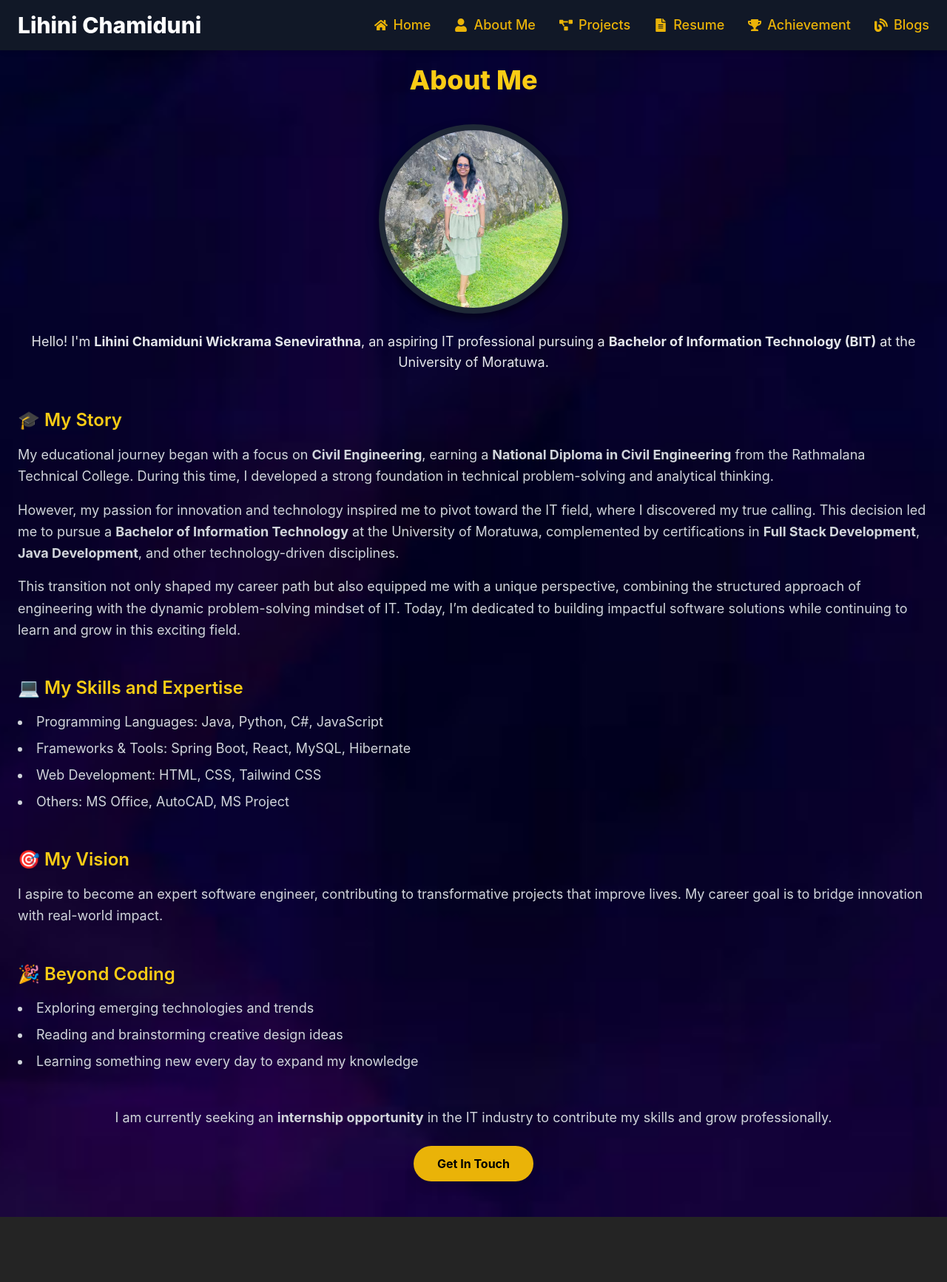
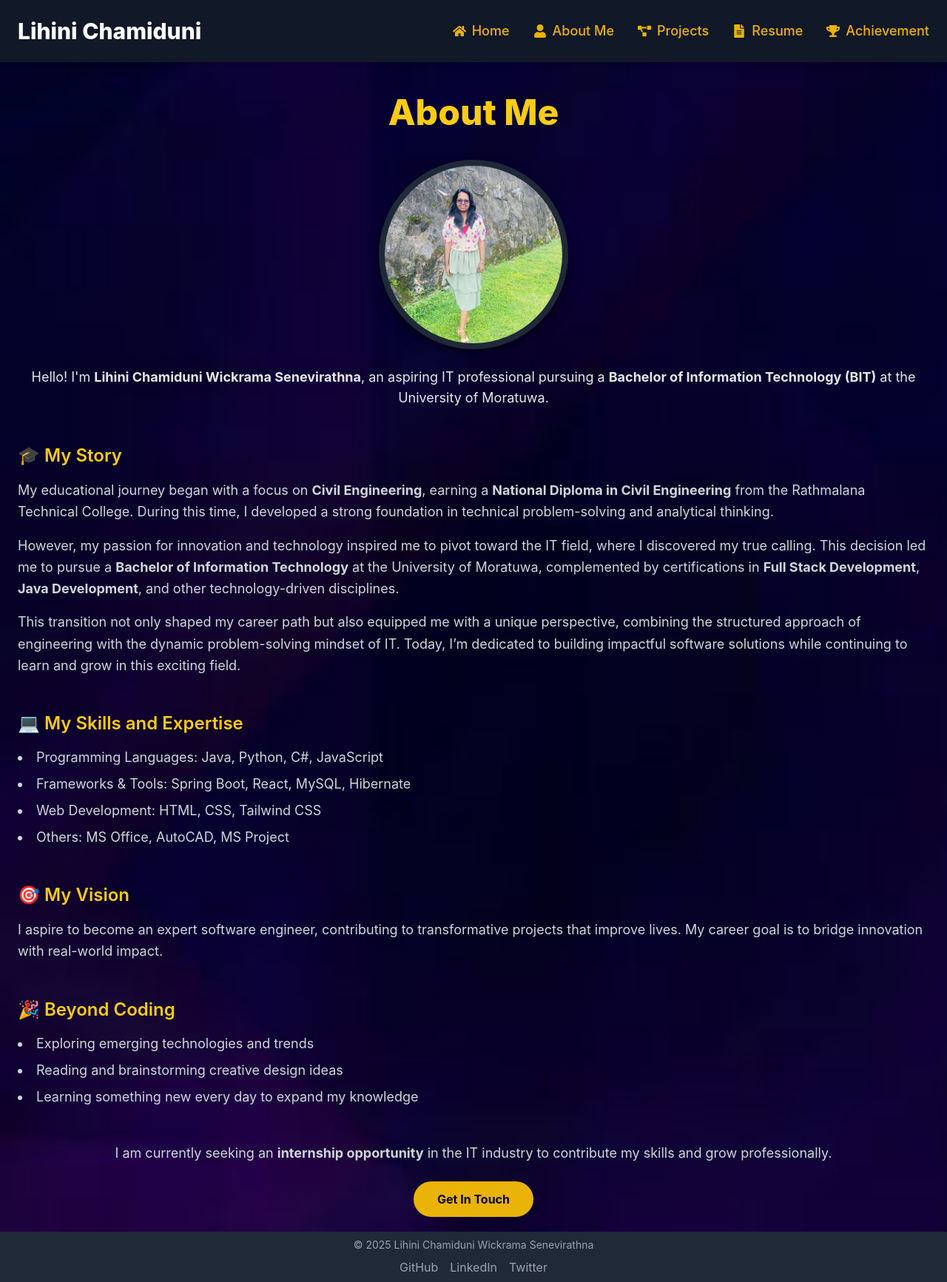
Before and after one commit to lchaminduni/Portfolio, a React (Vite) app: page /portfolio/about in a window 1280 px wide. Shown: the whole page at 74% size. Before the commit the page ends 1645 px from the top, so only its background shows below. Built offline with nearby package versions, Linux system fonts and the light colour scheme.

Commit message:
modify pages

```diff
--- a/src/Components/AboutMe.tsx
+++ b/src/Components/AboutMe.tsx
@@ -2,6 +2,7 @@ import React, { useState } from "react";
 import { motion } from "framer-motion";
 import backgroundImage from "/assets/bground5.jpg";
 import image from "/assets/myphoto.jpg";
+import Footer from "./Footer";
 const AboutMe: React.FC = () => {
   const [showContact, setShowContact] = useState(false);
 
@@ -38,13 +39,13 @@ const AboutMe: React.FC = () => {
 
   return (
     <section
-      className="bg-cover bg-center text-white min-h-screen py-12 mt-10 relative"
-      style={{ backgroundImage: `url(${backgroundImage})` }}
+      className="bg-cover bg-center text-white min-h-screen py-12 mt-8 relative"
+      style={{ backgroundImage: `url(${backgroundImage})`, paddingBottom: "0" }}
     >
       <div className="container mx-auto px-6 relative z-10">
         {/* Title */}
         <motion.h2
-          className="text-4xl font-extrabold text-center text-yellow-400"
+          className="text-5xl mt-12 font-extrabold text-center text-yellow-400"
           variants={sectionVariants}
           initial="hidden"
           animate="visible"
@@ -186,11 +187,11 @@ const AboutMe: React.FC = () => {
           </p>
           <motion.button
             onClick={handleGetInTouch}
-            className="mt-6 bg-yellow-500 text-black font-bold py-3 px-8 rounded-full shadow-lg hover:bg-yellow-600 hover:scale-105 transform transition-transform duration-300"
+            className="mt-6 mb-5 bg-yellow-500 text-black font-bold py-3 px-8 rounded-full shadow-lg hover:bg-yellow-600 hover:scale-105 transform transition-transform duration-300"
             whileHover={{ scale: 1.1 }}
           >
             Get In Touch
-          </motion.button>
+            </motion.button>
 
           {showContact && (
             <motion.div
@@ -205,8 +206,12 @@ const AboutMe: React.FC = () => {
             </motion.div>
           )}
         </motion.div>
+
       </div>
+    {/* Add the Footer at the bottom */}
+    <Footer />
     </section>
+
   );
 };
 
--- a/src/Components/Achievement.tsx
+++ b/src/Components/Achievement.tsx
@@ -10,6 +10,7 @@ import certi6 from "/assets/python2.png";
 import certi7 from "/assets/MSProject.png";
 import certi8 from "/assets/MepQs.png";
 import certi9 from "/assets/CivilQs.png";
+import Footer from "./Footer";
 
 const AboutMe: React.FC = () => {
     const [showContact, setShowContact] = useState(false);
@@ -19,15 +20,15 @@ const AboutMe: React.FC = () => {
 
   return (
     <section
-      className="bg-cover bg-center text-white min-h-screen py-12 mt-10 relative"
+      className="bg-cover bg-center text-white min-h-screen relative pt-6"
       style={{ backgroundImage: `url(${backgroundImage})` }}
     >
 
 
-      <div className="container mx-auto px-6 relative z-10">
+      <div className="container mx-auto px-6 pt-0">
         {/* Title with enhanced fade-in and scaling animation */}
         <motion.h1
-          className="text-5xl md:text-6xl font-bold text-center mb-8 text-yellow-500"
+          className="text-5xl md:text-5xl font-bold text-center mb-8 mt-20 text-yellow-500"
           initial={{ opacity: 0, scale: 0.8, y: 50 }}
           animate={{ opacity: 1, scale: 1, y: 0 }}
           transition={{
@@ -213,7 +214,7 @@ const AboutMe: React.FC = () => {
       </p>
       <motion.button
         onClick={handleGetInTouch}
-        className="inline-block mt-6 bg-yellow-500 text-black text-lg font-semibold py-3 px-8 rounded-full shadow-lg hover:bg-yellow-600"
+        className="inline-block mt-6 mb-4 bg-yellow-500 text-black text-lg font-semibold py-3 px-8 rounded-full shadow-lg hover:bg-yellow-600"
         whileHover={{ scale: 1.1 }}
       >
         Get In Touch
@@ -235,6 +236,8 @@ const AboutMe: React.FC = () => {
       )}
     </motion.div>
       </div>
+      {/* Add the Footer at the bottom */}
+    <Footer />
     </section>
   );
 };
--- /dev/null
+++ b/src/Components/Footer.tsx
@@ -0,0 +1,39 @@
+import React from "react";
+
+const Footer: React.FC = () => {
+  return (
+    <footer className="bg-gray-800 text-white py-2 ">
+      <div className="container mx-auto px-6 text-center">
+        <p className="text-sm text-gray-400">© 2025 Lihini Chamiduni Wickrama Senevirathna</p>
+        <div className="mt-2">
+          <a
+            href="https://github.com/yourgithubprofile"
+            target="_blank"
+            rel="noopener noreferrer"
+            className="text-gray-400 hover:text-yellow-400 mx-2"
+          >
+            GitHub
+          </a>
+          <a
+            href="https://www.linkedin.com/in/yourlinkedinprofile"
+            target="_blank"
+            rel="noopener noreferrer"
+            className="text-gray-400 hover:text-yellow-400 mx-2"
+          >
+            LinkedIn
+          </a>
+          <a
+            href="https://twitter.com/yourtwitterprofile"
+            target="_blank"
+            rel="noopener noreferrer"
+            className="text-gray-400 hover:text-yellow-400 mx-2"
+          >
+            Twitter
+          </a>
+        </div>
+      </div>
+    </footer>
+  );
+};
+
+export default Footer;
--- a/src/Components/Home/Home.tsx
+++ b/src/Components/Home/Home.tsx
@@ -5,6 +5,7 @@ import emailIcon from "/assets/email.png";
 import callIcon from "/assets/callicon2.png";
 import locationIcon from "/assets/location.webp";
 import "animate.css/animate.min.css";
+import Footer from "../Footer";
 const Home: React.FC = () => {
   return (
     <div>
@@ -89,7 +90,8 @@ const Home: React.FC = () => {
     </div>
   </div>
 </section>
-
+{/* Other page content */}
+<Footer />
     </div>
   );
 };
--- a/src/Components/Home/Navbar.tsx
+++ b/src/Components/Home/Navbar.tsx
@@ -7,7 +7,7 @@ const Navbar: React.FC = () => {
 
   return (
     <nav className="bg-gray-900 text-yellow-500 shadow-md fixed top-0 left-0 w-full z-50">
-      <div className="container mx-auto flex items-center justify-between px-6 py-4">
+      <div className="container mx-auto flex items-center justify-between px-6 py-6">
         {/* Logo */}
         <div className="text-3xl font-extrabold flex items-center space-x-2">
           <Link to="/" className="hover:text-yellow-300 transition-all">
@@ -23,7 +23,7 @@ const Navbar: React.FC = () => {
             { name: "Projects", path: "/portfolio/projects", icon: <FaProjectDiagram /> },
             { name: "Resume", path: "/portfolio/resume", icon: <FaFileAlt /> },
             { name: "Achievement", path: "/portfolio/achievement", icon: <FaTrophy /> },
-            { name: "Blogs", path: "/portfolio/blogs", icon: <FaBlog /> },
+            //{ name: "Blogs", path: "/portfolio/blogs", icon: <FaBlog /> },
           ].map((item, index) => (
             <Link
               key={index}
@@ -70,7 +70,7 @@ const Navbar: React.FC = () => {
           { name: "Projects", path: "/portfolio/projects", icon: <FaProjectDiagram /> },
           { name: "Resume", path: "/portfolio/resume", icon: <FaFileAlt /> },
           { name: "Achievement", path: "/portfolio/achievement", icon: <FaTrophy /> },
-          { name: "Blogs", path: "/portfolio/blogs", icon: <FaBlog /> },
+          //{ name: "Blogs", path: "/portfolio/blogs", icon: <FaBlog /> },
         ].map((item, index) => (
           <Link
             key={index}
--- a/src/Components/Project.tsx
+++ b/src/Components/Project.tsx
@@ -7,6 +7,7 @@ import enrollmentImg from "/assets/enrollment.png";
 import registrationImg from "/assets/registration.png";
 import classManageImg from "/assets/classmanage.png";
 import paymentImg from "/assets/payment.png";
+import Footer from "./Footer";
 
 const images = [
   { src: loginImg, title: "Login Page" },
@@ -30,13 +31,13 @@ const Projects: React.FC = () => {
 
   return (
     <section
-      className="bg-cover bg-center text-white min-h-screen py-12 mt-10 relative"
+      className="bg-cover bg-center text-white min-h-screen py-10 mt-14 relative"
       style={{ backgroundImage: `url(${backgroundImage})` }}
     >
-      <div className="container mx-auto px-6 relative z-10">
+      <div className="container mx-auto px- relative z-10">
         {/* Title Section */}
         <motion.h1
-          className="text-5xl md:text-6xl font-bold text-center mb-8 text-yellow-500"
+          className="text-5xl md:text-5xl font-bold text-center mb-8 text-yellow-500"
           initial={{ opacity: 0, scale: 0.8, y: 50 }}
           animate={{ opacity: 1, scale: 1, y: 0 }}
           transition={{
@@ -83,7 +84,7 @@ const Projects: React.FC = () => {
               className="w-3/4 h-auto rounded-lg shadow-lg"
             />
           </motion.div>
-          <div className="text-center mt-4 text-xl font-bold text-gray-100">
+          <div className="text-center mt-4 text-xl font-bold text-gray-100 mb-10">
             {images[currentIndex].title}
           </div>
 
@@ -102,6 +103,7 @@ const Projects: React.FC = () => {
           </button>
         </div>
       </div>
+
     </section>
   );
 };
--- a/src/Components/Resume.tsx
+++ b/src/Components/Resume.tsx
@@ -1,6 +1,7 @@
 import React from "react";
 import { motion } from "framer-motion";
 import cvFile from "/assets/cv.pdf";
+import Footer from "./Footer";
 
 const Resume: React.FC = () => {
   // Animation variants for sections
@@ -28,14 +29,14 @@ const Resume: React.FC = () => {
   };
 
   return (
-    <section className="bg-blue-50 text-gray-800 min-h-screen py-12 mt-10 relative overflow-hidden">
+    <section className="bg-blue-50 text-gray-800 min-h-screen  mt-10 relative overflow-hidden">
       {/* Background overlay */}
       <div className="absolute inset-0 bg-teal-100 opacity-30"></div>
 
       <div className="container mx-auto px-6 relative z-10">
         {/* Title */}
         <motion.h1
-          className="text-5xl md:text-6xl font-bold text-center mb-8 text-coral-500"
+          className="text-5xl md:text-6xl font-bold text-center mt-12 mb-8 text-coral-500"
           initial={{ opacity: 0, scale: 0.8 }}
           animate={{ opacity: 1, scale: 1 }}
           transition={{ duration: 1 }}
@@ -239,6 +240,8 @@ const Resume: React.FC = () => {
           </motion.div>
         </motion.div>
       </div>
+      {/* Add the Footer at the bottom */}
+    <Footer />
     </section>
   );
 };
```
